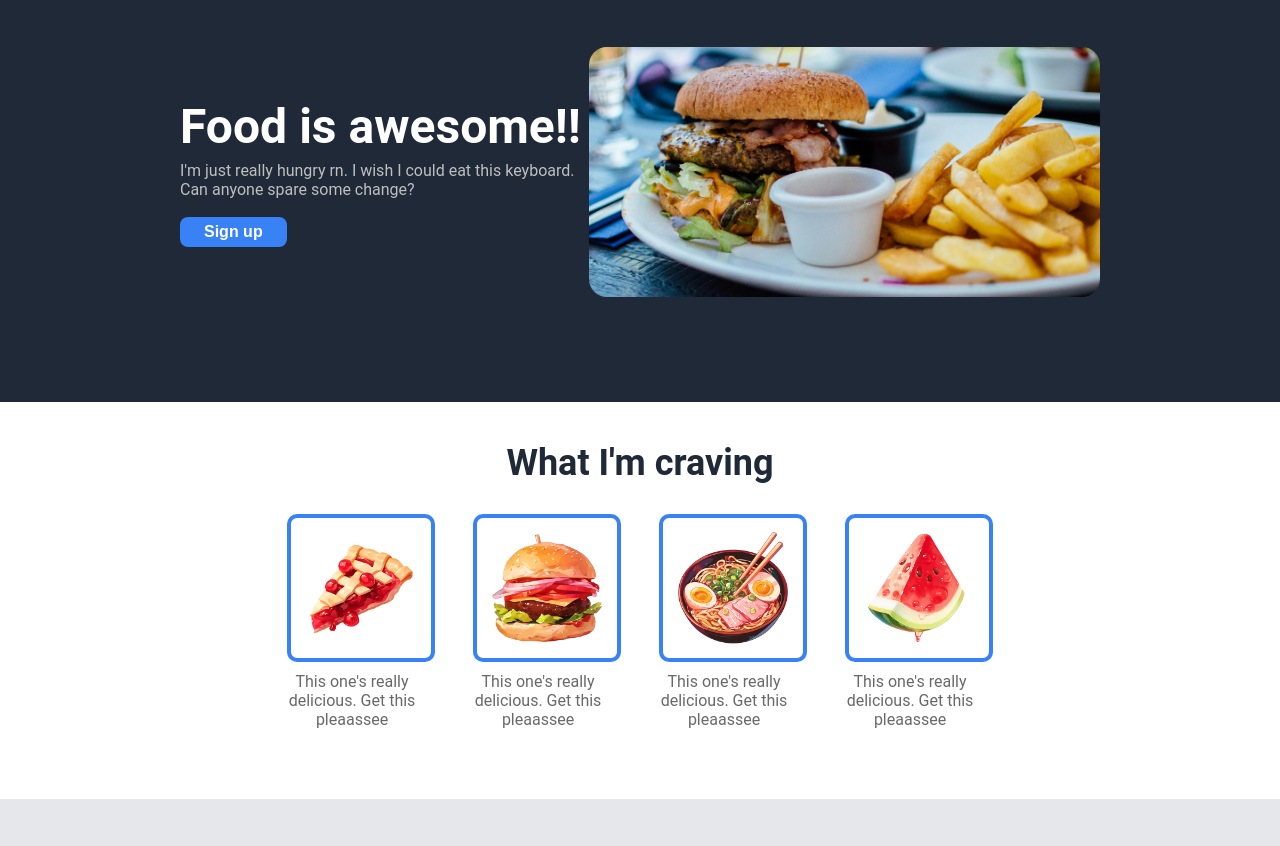
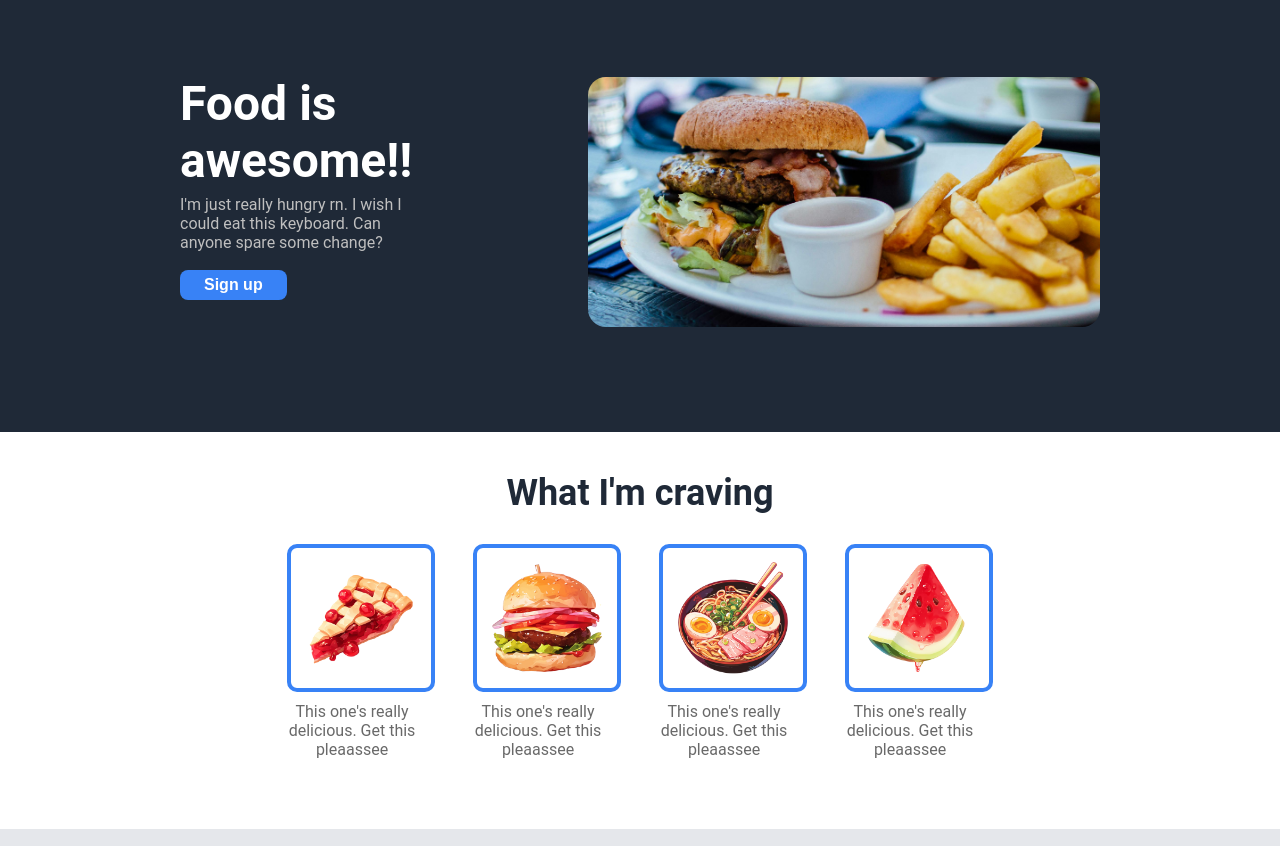
Before and after one commit to Benji-Philip/landing-page-exercise, a plain HTML site: page index.html in a window 1280 px wide. Shown: the part 106-952 px from the top of the page. Drawn offline with Linux system fonts and the light colour scheme.

Commit message:
flexwrapping stuff idk

```diff
--- a/styles.css
+++ b/styles.css
@@ -61,6 +61,7 @@ body, .item-cards{
 }
 
 .hero-section{
+    flex-wrap: wrap;
     margin-bottom: 75px;
     color: rgb(191, 191, 191);
     display: flex;
@@ -68,7 +69,7 @@ body, .item-cards{
 }
 
 .hero-text{
-    flex-basis: 40vw;
+    flex-basis: 20vw;
     display: flex;
     flex-direction: column;
     justify-content: center;
@@ -82,12 +83,14 @@ body, .item-cards{
 }
 
 .hero-image{
+    margin-top: 30px;
     border-radius: 18px;
     background-image: url('./images/hero.jpg');
     background-size:cover;
     background-position: center center;
     height: 250px;
-    width: 50vw;
+    flex-basis: 40vw;
+    min-width: 20vw;
 }
 
 .signup-button{
@@ -113,6 +116,9 @@ body, .item-cards{
 }
 
 .block-two-item-list{
+    justify-content: center;
+    align-items: center;
+    flex-wrap: wrap;
     margin-bottom: 50px;
     display: flex;
     flex-direction: row;
@@ -156,6 +162,7 @@ border: 4px solid #3882F6;
 }
 
 .call-to-action-card{
+    flex-wrap: wrap;
     margin: 100px 0px;
     border-radius: 8px;
     padding: 40px 90px;
```
